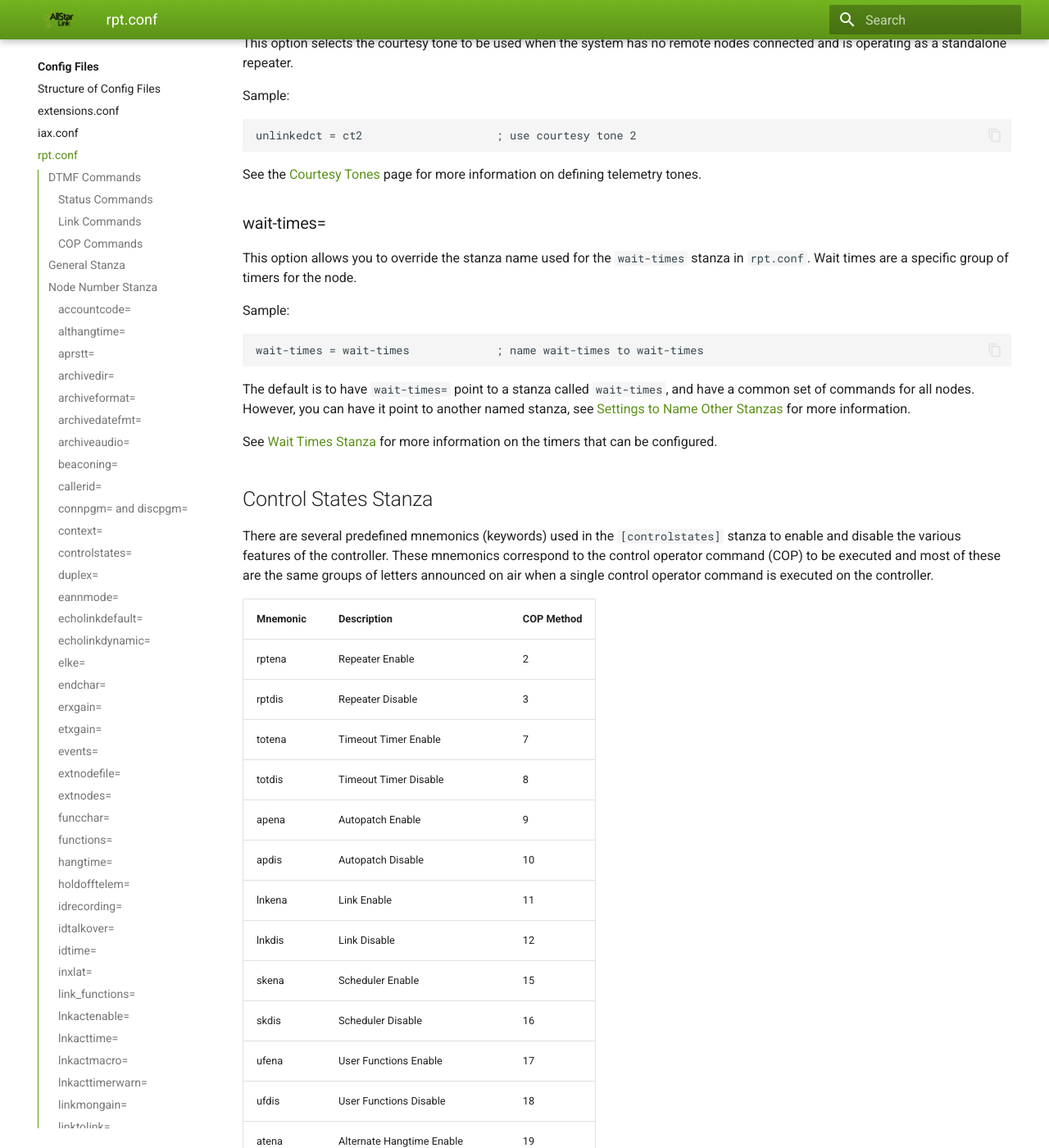
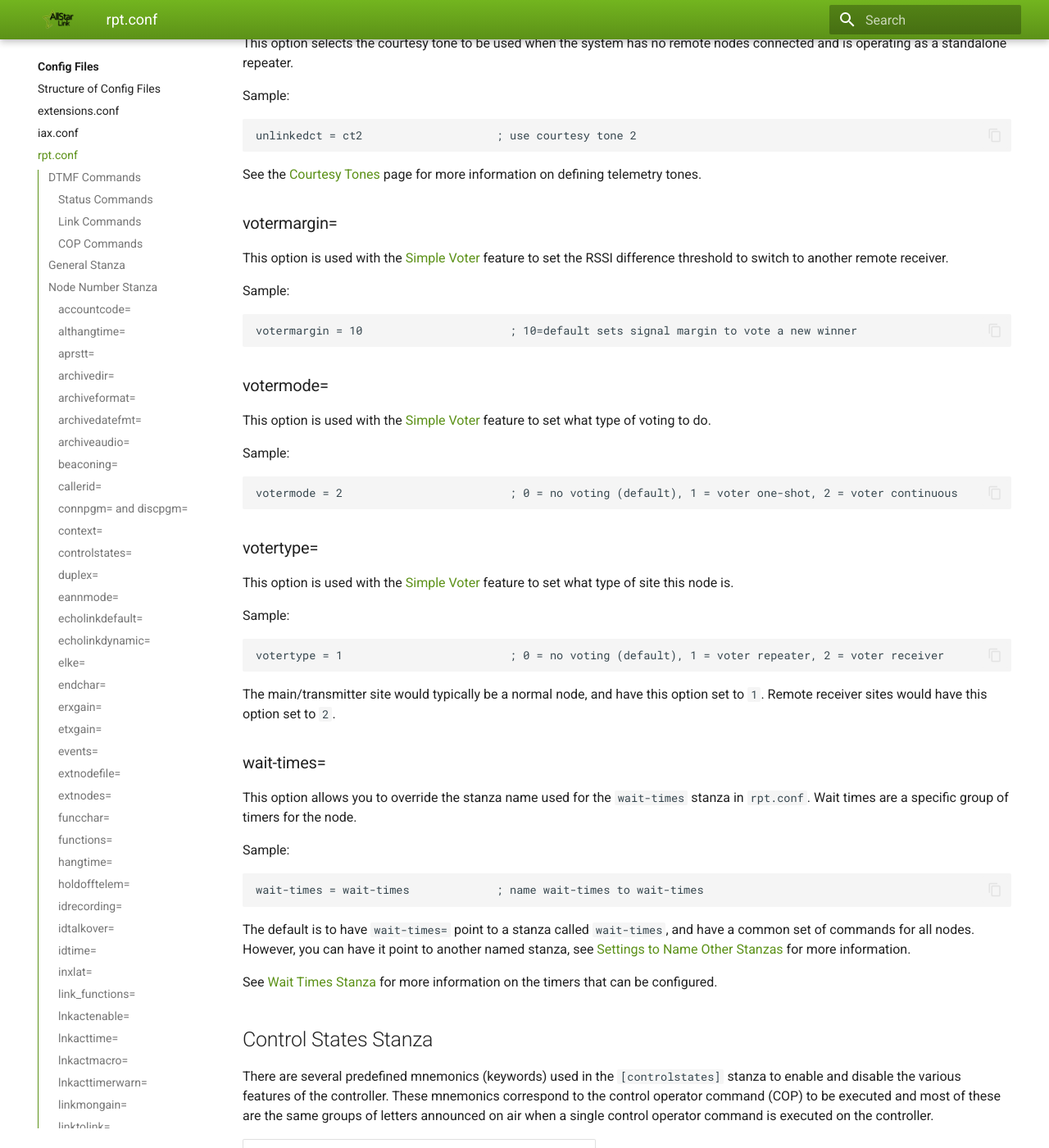
Before and after one commit to AllStarLink/ASL3-Manual, an MkDocs documentation site: the page built from docs/config/rpt_conf.md, in a window 1280 px wide and 1400 px high, scrolled down 32955 px. Shown: the whole window at 82% size. Built offline with MkDocs 1.6.1 and Material for MkDocs 9.7.7, drawn with Linux system fonts in a browser that asks for light colours.

Commit message:
Convert Simple Voter Wiki page for ASL3 manual.

````diff
--- a/docs/config/rpt_conf.md
+++ b/docs/config/rpt_conf.md
@@ -1242,6 +1242,35 @@
 
 See the [Courtesy Tones](../adv-topics/courtesytones.md) page for more information on defining telemetry tones.
 
+### votermargin=
+This option is used with the [Simple Voter](../adv-topics/simplevoter.md) feature to set the RSSI difference threshold to switch to another remote receiver.
+
+Sample:
+
+```
+votermargin = 10                      ; 10=default sets signal margin to vote a new winner
+```
+
+### votermode=
+This option is used with the [Simple Voter](../adv-topics/simplevoter.md) feature to set what type of voting to do.
+
+Sample:
+
+```
+votermode = 2                         ; 0 = no voting (default), 1 = voter one-shot, 2 = voter continuous
+```
+
+### votertype=
+This option is used with the [Simple Voter](../adv-topics/simplevoter.md) feature to set what type of site this node is.
+
+Sample:
+
+```
+votertype = 1                         ; 0 = no voting (default), 1 = voter repeater, 2 = voter receiver
+```
+
+The main/transmitter site would typically be a normal node, and have this option set to `1`. Remote receiver sites would have this option set to `2`.
+
 ### wait-times=
 This option allows you to override the stanza name used for the `wait-times` stanza in `rpt.conf`. Wait times are a specific group of timers for the node.
 
--- a/mkdocs.yml
+++ b/mkdocs.yml
@@ -135,9 +135,8 @@
     - adv-topics/sip-phone.md
     - adv-topics/sleepmode.md
     - adv-topics/soundfiles.md
+    - adv-topics/simplevoter.md
     - adv-topics/broadcastify.md
-    - adv-topics/remotebase.md
-    - adv-topics/rxtoneburst.md
     - adv-topics/tlb.md
     - adv-topics/tonemacros.md
     - adv-topics/tonesignalling.md
````
Also changed, not shown: docs/adv-topics/simplevoter.md (added, +61 -0 lines).
